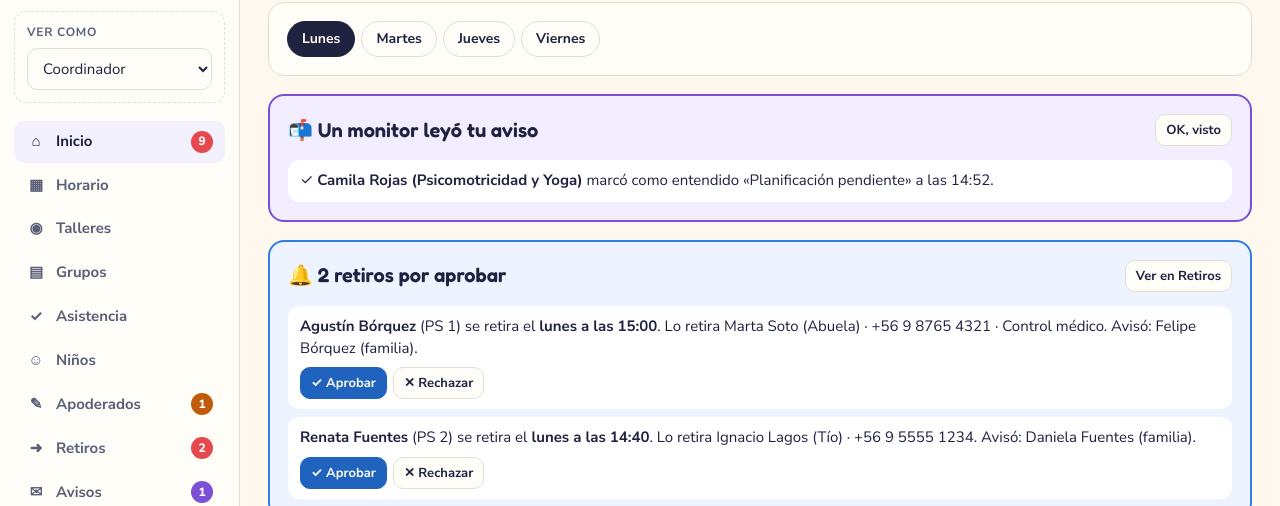
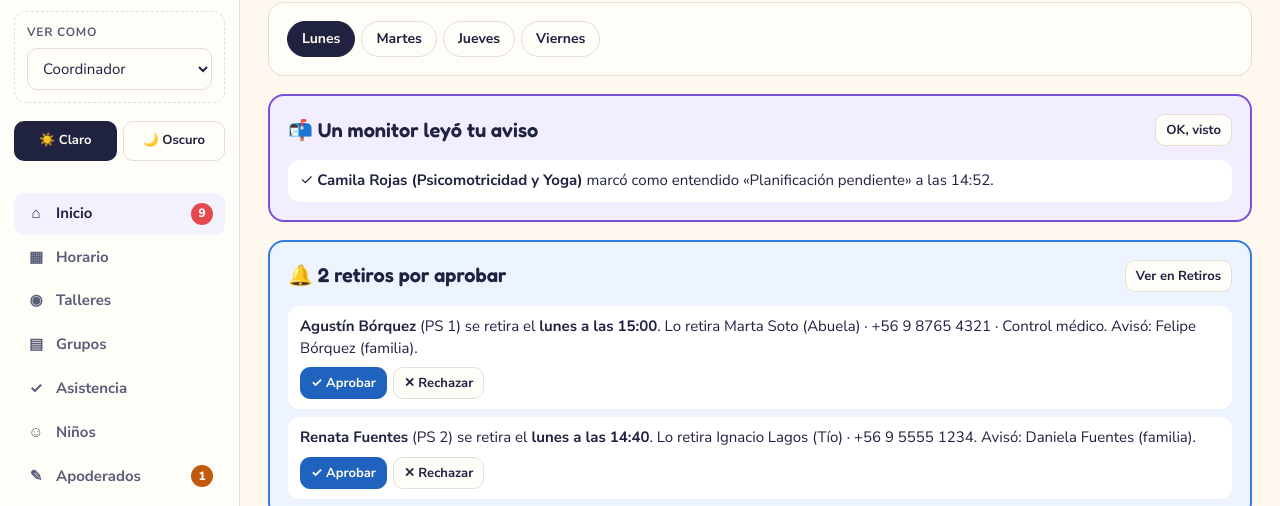
Before and after one commit to NovakPrograms9/ecole-de-jeu, a plain HTML site: page index.html in a window 1280 px wide. Shown: the part 92-598 px from the top of the page. Drawn offline with Linux system fonts and the light colour scheme.

Commit message:
Botón claro/oscuro; por defecto claro
Co-Authored-By: Claude Opus 5.5 <noreply@anthropic.com>
Claude-Session: https://claude.ai/code/session_0118XqYr9dLqfCZYAyjeM981

```diff
--- a/index.html
+++ b/index.html
@@ -150,6 +150,7 @@ a.btn{color:inherit;text-decoration:none;display:inline-flex;align-items:center}
 .notif.pur{border-color:#7B4FD6;background:#F3EEFF}.notif.pur .btn.primary{background:#7B4FD6;border-color:#7B4FD6}.nbadge.pur{background:#7B4FD6}
 .notif.rec{border-color:#F27A1A;background:#FFF3E8}.notif.rec .btn.primary{background:#C25A0E;border-color:#C25A0E}.nbadge.rec{background:#C25A0E}
 @media (prefers-color-scheme: dark){.notif{background:#1B2644;border-color:#5B8FE8}.notif.pur{background:#271F42;border-color:#9C7BE8}.notif.rec{background:#33231A;border-color:#E08A3C}.alert.info{background:rgba(255,255,255,.06)}.notif.pur .btn.primary{background:#8E66E6;border-color:#8E66E6;color:#fff}.notif.rec .btn.primary{background:#D9772E;border-color:#D9772E;color:#fff}}
+.theme{display:flex;gap:6px;margin:0 0 14px}.theme button{flex:1;font:inherit;font-size:13px;font-weight:700;padding:8px 6px;border-radius:10px;border:1px solid var(--line,#E2DFEA);background:transparent;color:inherit;cursor:pointer;min-height:40px}.theme button[aria-pressed="true"]{background:var(--ink,#1F2340);color:var(--bg,#fff);border-color:transparent}
 </style>
 </head>
 <body>
@@ -166,6 +167,10 @@ a.btn{color:inherit;text-decoration:none;display:inline-flex;align-items:center}
         <option value="dir">Dirección</option>
         <option value="fam">Familia</option>
       </select>
+    </div>
+    <div class="theme" role="group" aria-label="Apariencia">
+      <button type="button" id="thLight" aria-pressed="true">☀️ Claro</button>
+      <button type="button" id="thDark" aria-pressed="false">🌙 Oscuro</button>
     </div>
     <nav class="nav" id="nav" aria-label="Secciones"></nav>
   </aside>
@@ -737,6 +742,16 @@ document.addEventListener("change",function(e){
   else if(c==="famKid")S.famKid=val;else if(c==="rkid")S.rkid=val;else if(c==="ckid")S.ckid=val;else{S[c]=+val;if(c==="rgroup")S.rkid="";if(c==="cgroup")S.ckid="";}
   save();render();
 });
+function applyTheme(t){
+  try{localStorage.setItem("edj-theme",t);}catch(e){}
+  for(var i=0;i<document.styleSheets.length;i++){var rs;try{rs=document.styleSheets[i].cssRules;}catch(e){continue;}
+    for(var j=0;j<rs.length;j++){var r=rs[j];if(r.media&&r.conditionText!==undefined){if(!r._orig)r._orig=r.media.mediaText;if(/prefers-color-scheme:\s*dark/.test(r._orig))r.media.mediaText=(t==="dark"?"all":"not all");}}}
+  document.documentElement.style.colorScheme=t;
+  document.getElementById("thLight").setAttribute("aria-pressed",t!=="dark");document.getElementById("thDark").setAttribute("aria-pressed",t==="dark");
+}
+document.getElementById("thLight").addEventListener("click",function(){applyTheme("light");});
+document.getElementById("thDark").addEventListener("click",function(){applyTheme("dark");});
+(function(){var t="light";try{t=localStorage.getItem("edj-theme")||"light";}catch(e){}applyTheme(t);})();
 document.addEventListener("keydown",function(e){if(e.key==="Escape"&&S.modal){S.modal=null;save();render();}});
 render();
 })();
```
